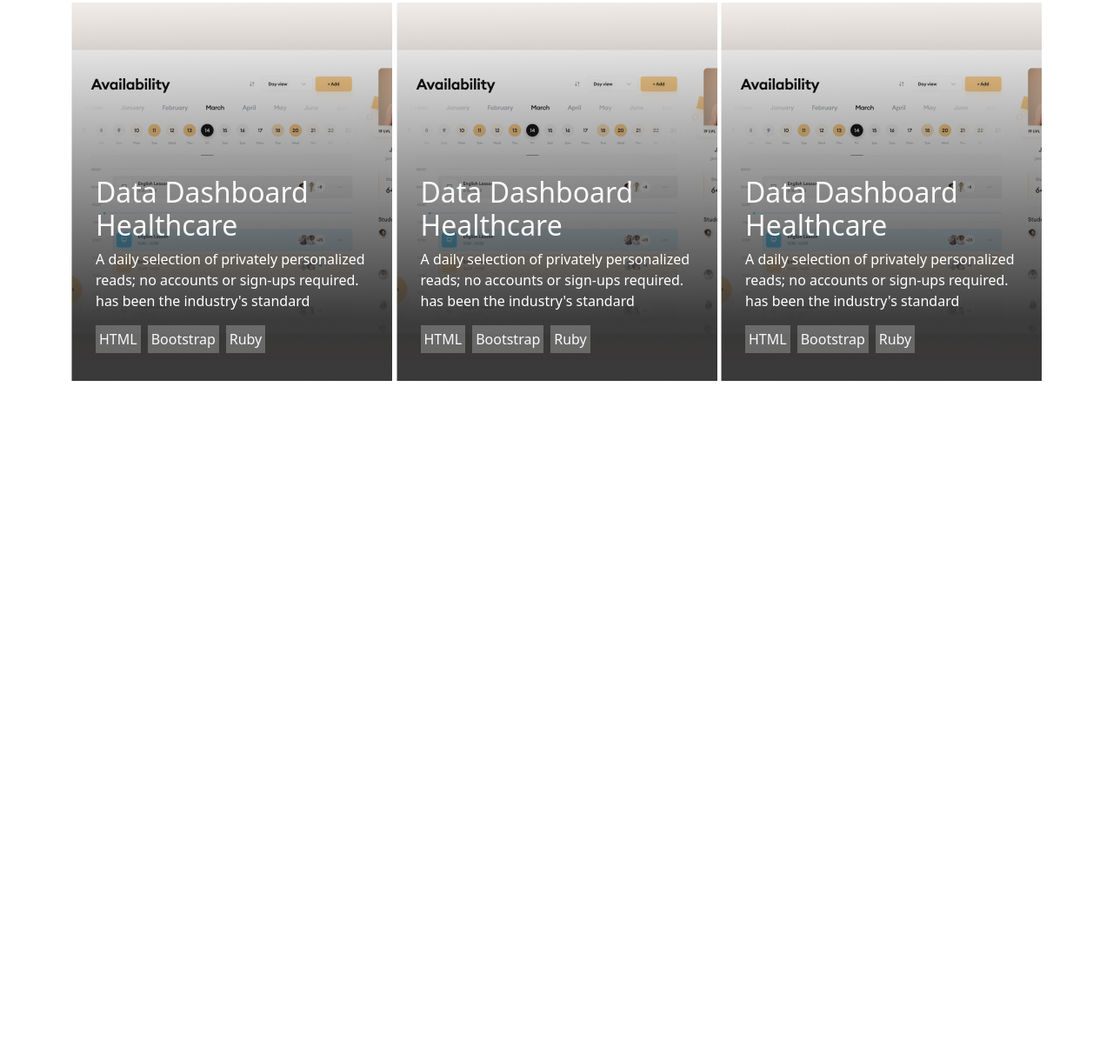
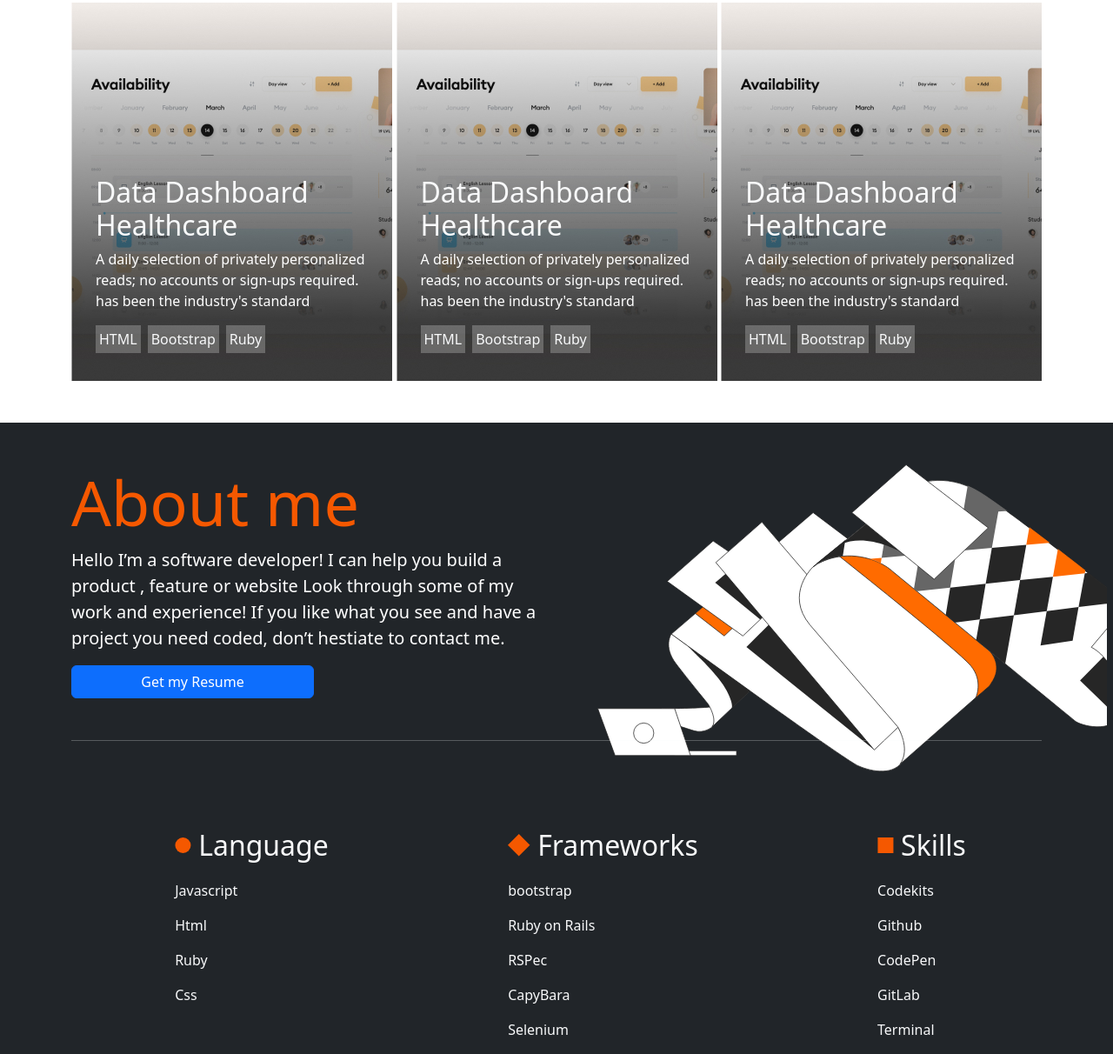
Before and after one commit to williamscch/portfolio-bootstrap, a plain HTML site: page index.html in a window 1280 px wide. Shown: the part 2001-3213 px from the top of the page at 87% size. Before the commit the page ends 2439 px from the top, so only its background shows below. Drawn offline with nearby package versions, Linux system fonts and the light colour scheme.

Commit message:
Add About-me Section

```diff
--- a/css/style.css
+++ b/css/style.css
@@ -73,3 +73,25 @@ a {
 
   background-color: rgba(255, 255, 255, 0.24);
 }
+
+.information h2{
+  font-size: 72px;
+  color: #f55800;
+}
+
+.information p{
+  font-size: 20px;
+}
+
+.bg-aboutme{
+  position: absolute;
+  right: .55vw;
+}
+
+.title{
+  font-size: 32px;
+}
+
+.lists ul{
+  gap: 20px;
+}
--- a/index.html
+++ b/index.html
@@ -81,7 +81,9 @@
                 </div>
                 <div class="main-project-description ms-4">
                     <h2>Multi-Post Stories</h2>
-                    <p class="text-black">A daily selection of privately personalized reads; no accounts or sign-ups required. has been the industry's standard dummy text ever since the 1500s, when an unknown printer took a standard dummy text.</p>
+                    <p class="text-black">A daily selection of privately personalized reads; no accounts or sign-ups
+                        required. has been the industry's standard dummy text ever since the 1500s, when an unknown
+                        printer took a standard dummy text.</p>
                     <ul class="d-flex gap-2 p-0">
                         <li class="border p-1">CSS</li>
                         <li class="border p-1">HTML</li>
@@ -98,7 +100,8 @@
                     <div class="other-project text-light d-flex flex-column justify-content-end col-3">
                         <div class="p-3">
                             <h2>Data Dashboard <br> Healthcare</h2>
-                            <p>A daily selection of privately personalized reads; no accounts or sign-ups required. has been the industry's standard</p>
+                            <p>A daily selection of privately personalized reads; no accounts or sign-ups required. has
+                                been the industry's standard</p>
                             <ul class="d-flex gap-2 p-0">
                                 <li class="p-1">HTML</li>
                                 <li class="p-1">Bootstrap</li>
@@ -109,7 +112,8 @@
                     <div class="other-project text-light d-flex flex-column justify-content-end col-3">
                         <div class="p-3">
                             <h2>Data Dashboard <br> Healthcare</h2>
-                            <p>A daily selection of privately personalized reads; no accounts or sign-ups required. has been the industry's standard</p>
+                            <p>A daily selection of privately personalized reads; no accounts or sign-ups required. has
+                                been the industry's standard</p>
                             <ul class="d-flex gap-2 p-0">
                                 <li class="p-1">HTML</li>
                                 <li class="p-1">Bootstrap</li>
@@ -120,7 +124,8 @@
                     <div class="other-project text-light d-flex flex-column justify-content-end col-3">
                         <div class="p-3">
                             <h2>Data Dashboard <br> Healthcare</h2>
-                            <p>A daily selection of privately personalized reads; no accounts or sign-ups required. has been the industry's standard</p>
+                            <p>A daily selection of privately personalized reads; no accounts or sign-ups required. has
+                                been the industry's standard</p>
                             <ul class="d-flex gap-2 p-0">
                                 <li class="p-1">HTML</li>
                                 <li class="p-1">Bootstrap</li>
@@ -133,7 +138,8 @@
                     <div class="other-project text-light d-flex flex-column justify-content-end col-3">
                         <div class="p-3">
                             <h2>Data Dashboard <br> Healthcare</h2>
-                            <p>A daily selection of privately personalized reads; no accounts or sign-ups required. has been the industry's standard</p>
+                            <p>A daily selection of privately personalized reads; no accounts or sign-ups required. has
+                                been the industry's standard</p>
                             <ul class="d-flex gap-2 p-0">
                                 <li class="p-1">HTML</li>
                                 <li class="p-1">Bootstrap</li>
@@ -144,7 +150,8 @@
                     <div class="other-project text-light d-flex flex-column justify-content-end col-3">
                         <div class="p-3">
                             <h2>Data Dashboard <br> Healthcare</h2>
-                            <p>A daily selection of privately personalized reads; no accounts or sign-ups required. has been the industry's standard</p>
+                            <p>A daily selection of privately personalized reads; no accounts or sign-ups required. has
+                                been the industry's standard</p>
                             <ul class="d-flex gap-2 p-0">
                                 <li class="p-1">HTML</li>
                                 <li class="p-1">Bootstrap</li>
@@ -155,7 +162,8 @@
                     <div class="other-project text-light d-flex flex-column justify-content-end col-3">
                         <div class="p-3">
                             <h2>Data Dashboard <br> Healthcare</h2>
-                            <p>A daily selection of privately personalized reads; no accounts or sign-ups required. has been the industry's standard</p>
+                            <p>A daily selection of privately personalized reads; no accounts or sign-ups required. has
+                                been the industry's standard</p>
                             <ul class="d-flex gap-2 p-0">
                                 <li class="p-1">HTML</li>
                                 <li class="p-1">Bootstrap</li>
@@ -164,6 +172,51 @@
                         </div>
                     </div>
                 </div>
+            </div>
+        </div>
+    </section>
+
+    <section class="bg-dark text-light">
+        <div class="container-lg">
+            <div class="information d-flex mt-5 pt-5">
+                <div class="d-flex flex-column">
+                    <h2>
+                        About me
+                    </h2>
+                    <p class="w-50">Hello I’m a software developer! I can help you build a product , feature or website Look through
+                        some of
+                        my work and experience! If you like what you see and have a project you need coded, don’t
+                        hestiate to
+                        contact me.</p>
+                    <button type="button" class="btn btn-primary w-25">Get my Resume</button>
+                </div>
+                <div class="bg-aboutme"><a><img src="./images/about-bg.svg"></a></div>
+            </div>
+            <hr class="my-5"/>
+            <div class="lists d-flex justify-content-around pt-5 mt-5">
+                <ul class="d-flex flex-column gap-3">
+                    <li class="title d-flex gap-2"><img src="./images/circle.svg">Language</li>
+                    <li>Javascript</li>
+                    <li>Html</li>
+                    <li>Ruby</li>
+                    <li>Css</li>
+                </ul>
+                <ul class="d-flex flex-column gap-3">
+                    <li class="title d-flex gap-2"><img src="./images/square.svg">Frameworks</li>
+                    <li>bootstrap</li>
+                    <li>Ruby on Rails</li>
+                    <li>RSPec</li>
+                    <li>CapyBara</li>
+                    <li>Selenium</li>
+                </ul>
+                <ul class="d-flex flex-column gap-3">
+                    <li class="title d-flex gap-2"><img src="./images/square2.svg">Skills</li>
+                    <li>Codekits</li>
+                    <li>Github</li>
+                    <li>CodePen</li>
+                    <li>GitLab</li>
+                    <li>Terminal</li>
+                </ul>
             </div>
         </div>
     </section>
```
Also changed, not shown: images/about-bg.svg (added), images/circle.svg (added), images/square.svg (added), images/square2.svg (added). Lines whose indentation alone changed are shown as unchanged.
